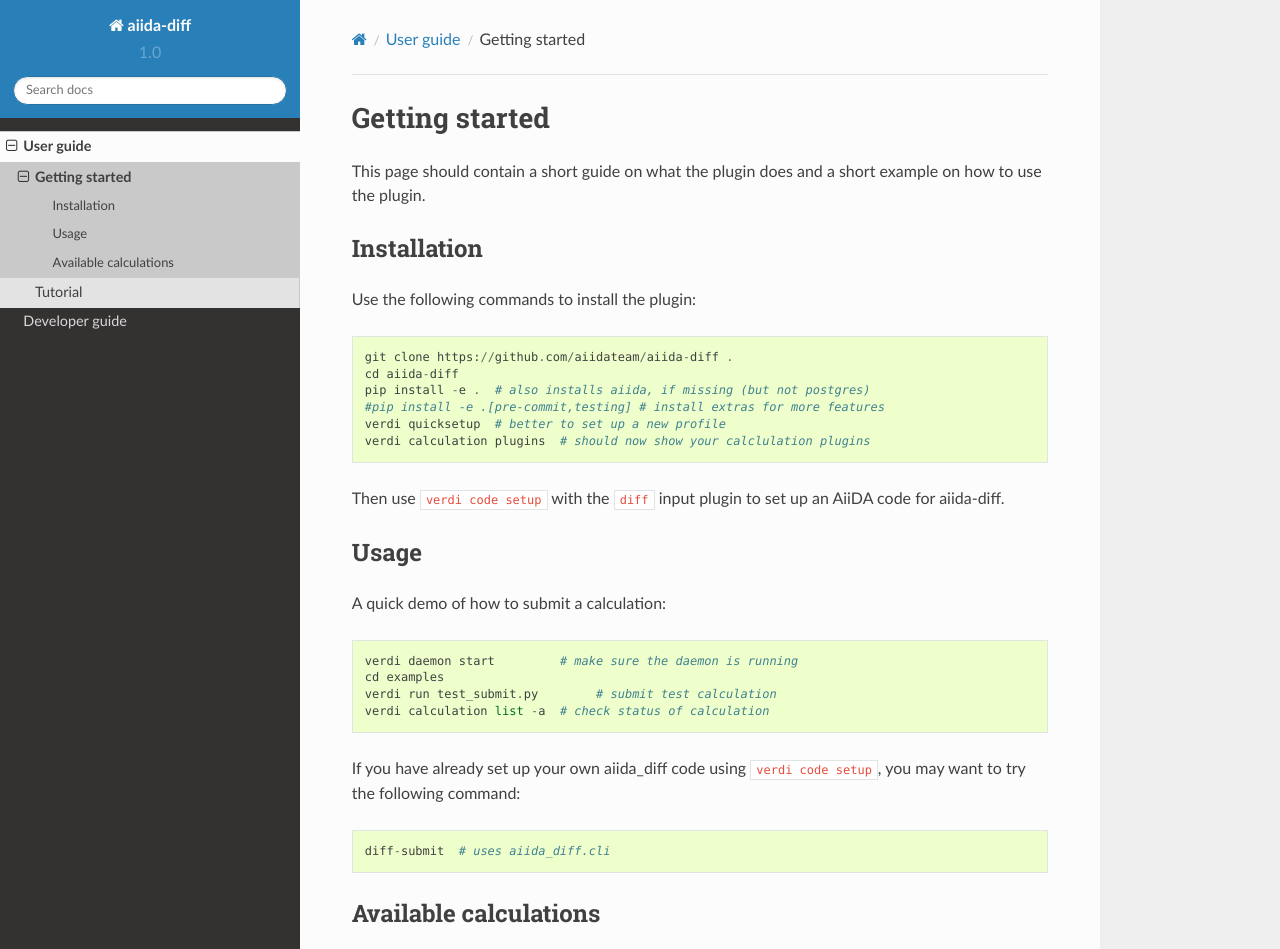
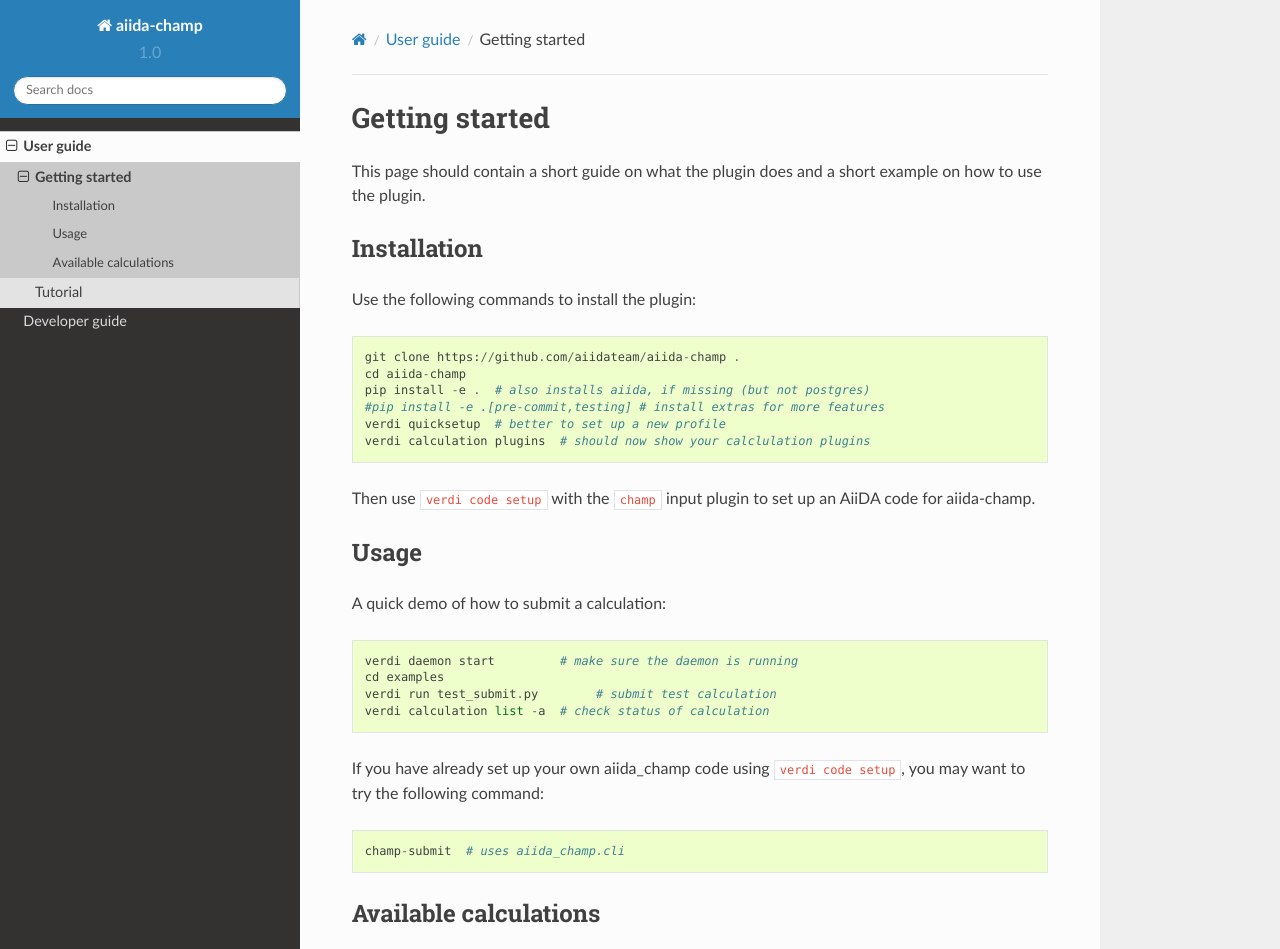
Before and after one commit to TREX-CoE/aiida-champ, a Sphinx documentation site: the page built from docs/source/user_guide/get_started.rst, in a window 1280 px wide and 1242 px high, cut to the strip 0-949 px from the top of the window. Built offline with Sphinx 7.4.7 and the Read the Docs theme 2.0.0, drawn with Linux system fonts in a browser that asks for light colours; pages that are not in the unit, such as notebooks, are missing from menus; the version number is read from the project's files by our own code.

```diff
--- a/docs/source/conf.py
+++ b/docs/source/conf.py
@@ -1,6 +1,6 @@
 # -*- coding: utf-8 -*-
 #
-# Sphinx configuration for aiida-diff
+# Sphinx configuration for aiida-champ
 #
 # This file is execfile()d with the current directory set to its
 # containing dir.
@@ -15,7 +15,7 @@ import os
 import sys
 import time
 
-import aiida_diff
+import aiida_champ
 from aiida.manage.configuration import load_documentation_profile
 
 # -- AiiDA-related setup --------------------------------------------------
@@ -70,7 +70,7 @@ source_suffix = '.rst'
 master_doc = 'index'
 
 # General information about the project.
-project = u'aiida-diff'
+project = u'aiida-champ'
 copyright_first_year = '2020'
 copyright_owners = 'The AiiDA Team'
 
@@ -86,7 +86,7 @@ copyright = u'{}, {}. All rights reserved'.format(copyright_year_string,
 # built documents.
 #
 # The full version, including alpha/beta/rc tags.
-release = aiida_diff.__version__
+release = aiida_champ.__version__
 # The short X.Y version.
 version = '.'.join(release.split('.')[:2])
 
@@ -211,7 +211,7 @@ html_show_sourcelink = False
 # If true, an OpenSearch description file will be output, and all pages will
 # contain a <link> tag referring to it.  The value of this option must be the
 # base URL from which the finished HTML is served.
-html_use_opensearch = 'http://aiida-diff.readthedocs.io'
+html_use_opensearch = 'http://aiida-champ.readthedocs.io'
 
 # This is the file name suffix for HTML files (e.g. ".xhtml").
 #html_file_suffix = None
@@ -231,7 +231,7 @@ html_search_language = 'en'
 #html_search_scorer = 'scorer.js'
 
 # Output file base name for HTML help builder.
-htmlhelp_basename = 'aiida-diff-doc'
+htmlhelp_basename = 'aiida-champ-doc'
 
 # -- Options for LaTeX output ---------------------------------------------
 
@@ -286,7 +286,7 @@ def run_apidoc(_):
     """
     source_dir = os.path.abspath(os.path.dirname(__file__))
     apidoc_dir = os.path.join(source_dir, 'apidoc')
-    package_dir = os.path.join(source_dir, os.pardir, os.pardir, 'aiida_diff')
+    package_dir = os.path.join(source_dir, os.pardir, os.pardir, 'aiida_champ')
 
     # In #1139, they suggest the route below, but this ended up
     # calling sphinx-build, not sphinx-apidoc
--- a/docs/source/user_guide/get_started.rst
+++ b/docs/source/user_guide/get_started.rst
@@ -10,15 +10,15 @@ Installation
 
 Use the following commands to install the plugin::
 
-    git clone https://github.com/aiidateam/aiida-diff .
-    cd aiida-diff
+    git clone https://github.com/aiidateam/aiida-champ .
+    cd aiida-champ
     pip install -e .  # also installs aiida, if missing (but not postgres)
     #pip install -e .[pre-commit,testing] # install extras for more features
     verdi quicksetup  # better to set up a new profile
     verdi calculation plugins  # should now show your calclulation plugins
 
-Then use ``verdi code setup`` with the ``diff`` input plugin
-to set up an AiiDA code for aiida-diff.
+Then use ``verdi code setup`` with the ``champ`` input plugin
+to set up an AiiDA code for aiida-champ.
 
 Usage
 +++++
@@ -30,13 +30,13 @@ A quick demo of how to submit a calculation::
     verdi run test_submit.py        # submit test calculation
     verdi calculation list -a  # check status of calculation
 
-If you have already set up your own aiida_diff code using
+If you have already set up your own aiida_champ code using
 ``verdi code setup``, you may want to try the following command::
 
-    diff-submit  # uses aiida_diff.cli
+    champ-submit  # uses aiida_champ.cli
 
 Available calculations
 ++++++++++++++++++++++
 
-.. aiida-calcjob:: DiffCalculation
-    :module: aiida_diff.calculations
+.. aiida-calcjob:: champCalculation
+    :module: aiida_champ.calculations
```
Also changed, not shown: README.md (+39 -46 lines), docs/source/developer_guide/index.rst (+4 -4 lines), docs/source/index.rst (+4 -4 lines).
